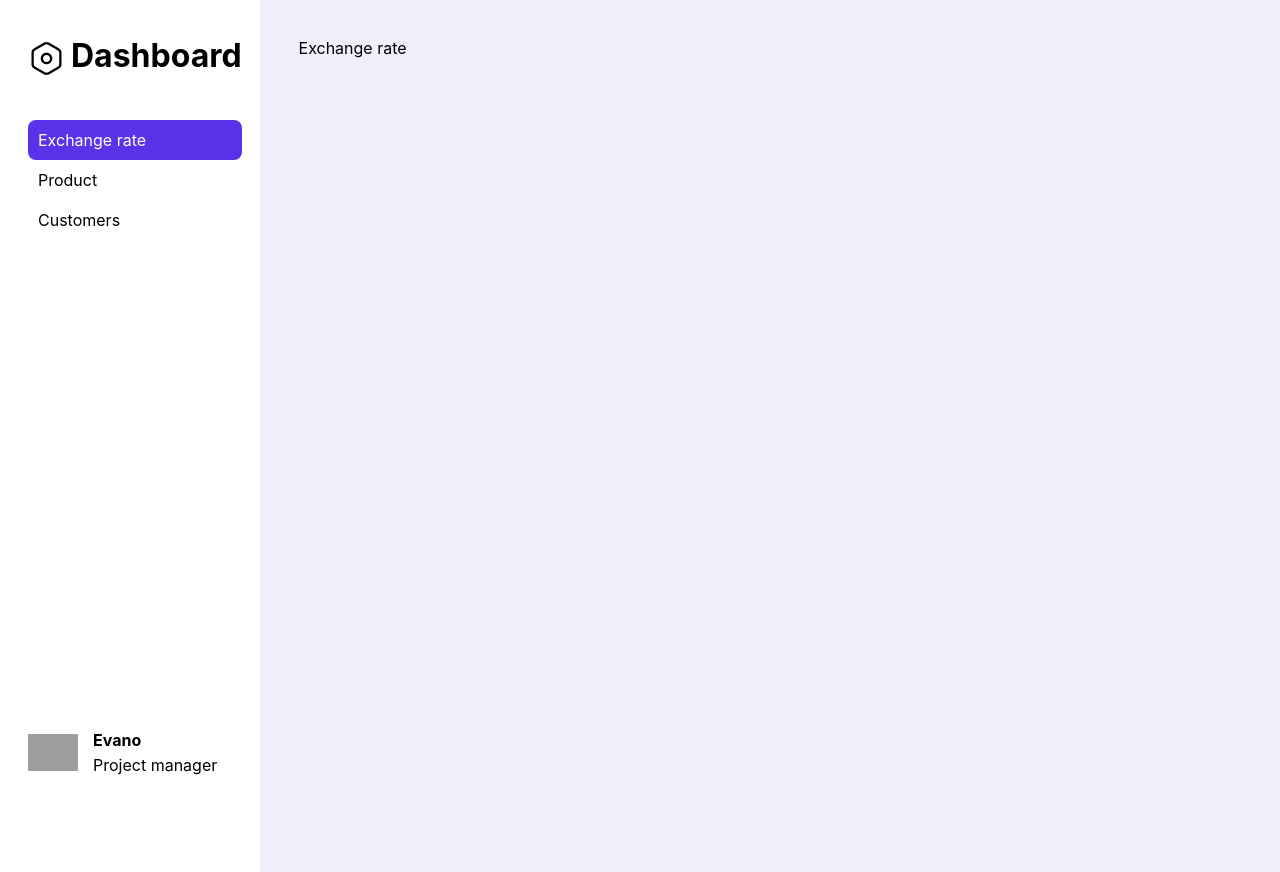
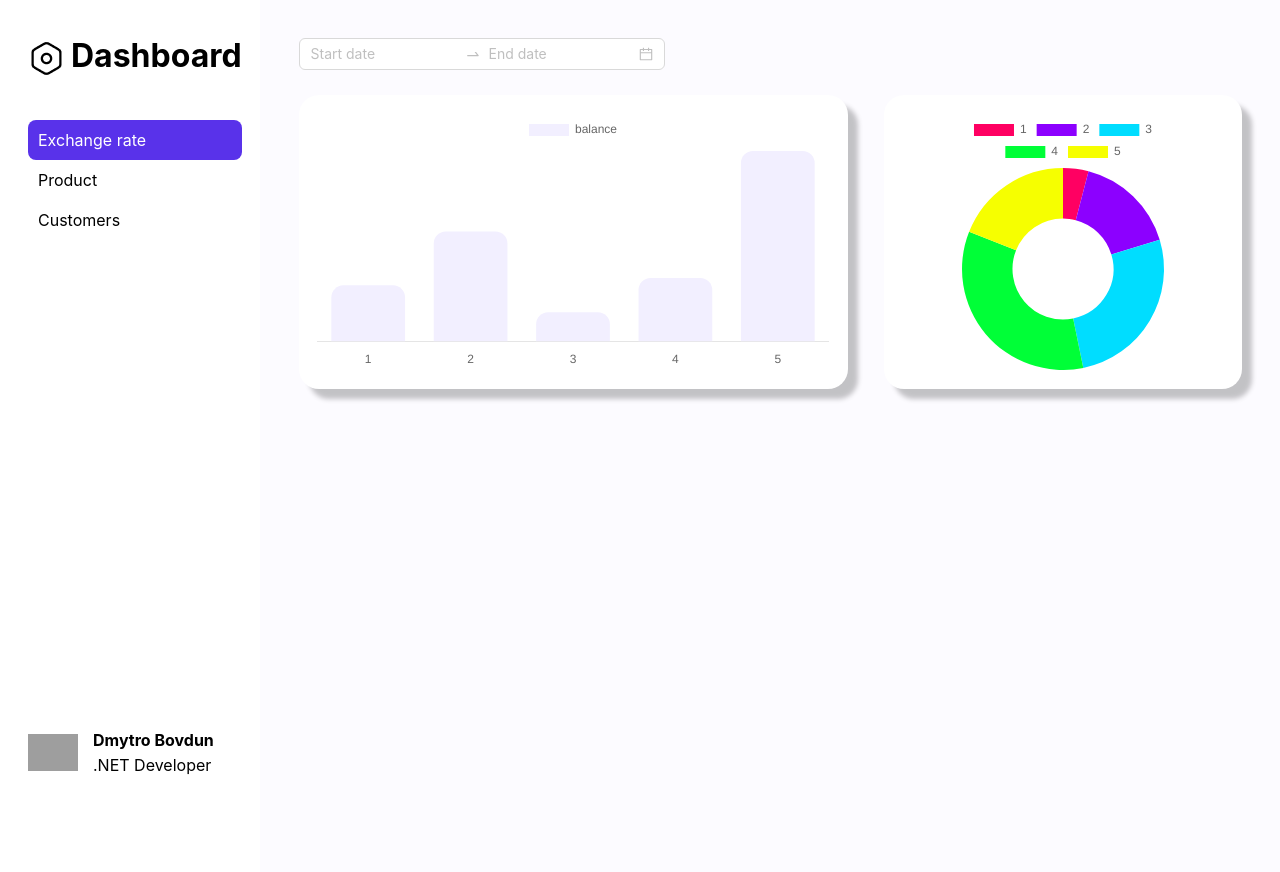
Before and after one commit to Mityasaurus/react_cw_18_02_24, a React (Create React App) app: page /exchange-rate in a window 1280 px wide. Built offline with nearby package versions, Linux system fonts and the light colour scheme; no server answers; grey boxes are pictures that could not be loaded.

Commit message:
Classwork 25 02 24 completed

```diff
--- a/package.json
+++ b/package.json
@@ -6,7 +6,10 @@
     "@testing-library/jest-dom": "^5.17.0",
     "@testing-library/react": "^13.4.0",
     "@testing-library/user-event": "^13.5.0",
+    "antd": "^5.14.2",
+    "chart.js": "^4.4.1",
     "react": "^18.2.0",
+    "react-chartjs-2": "^5.2.0",
     "react-dom": "^18.2.0",
     "react-router-dom": "^6.22.1",
     "react-scripts": "5.0.1",
--- a/src/App.css
+++ b/src/App.css
@@ -1,14 +1,15 @@
 .App {
   margin: 0;
   padding: 0;
-  background-color: #F1EFFB;
+  background-color: #fcfbff;
   width: 100%;
   min-height: 100vh;
 }
-a{
+a {
   text-decoration: none;
   color: black;
 }
-ul, li{
+ul,
+li {
   list-style: none;
 }
--- /dev/null
+++ b/src/components/BarChart.jsx
@@ -0,0 +1,62 @@
+import React from "react";
+import { Bar } from "react-chartjs-2";
+import {
+  Chart as ChartJS,
+  CategoryScale,
+  LinearScale,
+  BarElement,
+  Title,
+  Tooltip,
+  Legend,
+} from "chart.js";
+import s from "../style/charts.module.css";
+
+ChartJS.register(
+  CategoryScale,
+  LinearScale,
+  BarElement,
+  Title,
+  Tooltip,
+  Legend
+);
+
+export default function BarChart() {
+  const data = {
+    labels: [1, 2, 3, 4, 5],
+    datasets: [
+      {
+        label: "balance",
+        data: [23, 45, 12, 26, 78],
+        backgroundColor: "#F2EFFF",
+        hoverBackgroundColor: "#5932EA",
+        borderRadius: "12",
+      },
+      //   {
+      //     label: "sales",
+      //     data: [23, 45, 12, 26, 78],
+      //     backgroundColor: "#F2EFFF",
+      //     hoverBackgroundColor: "#5932EA",
+      //     borderRadius: "12",
+      //   },
+      //   {
+      //     label: "range",
+      //     data: [23, 45, 12, 26, 78],
+      //     backgroundColor: "#F2EFFF",
+      //     hoverBackgroundColor: "#5932EA",
+      //     borderRadius: "12",
+      //   },
+    ],
+  };
+  const options = {
+    responsive: true,
+    scales: {
+      x: { beginAtZero: true, grid: { display: false } },
+      y: { beginAtZero: true, grid: { display: false }, display: false },
+    },
+  };
+  return (
+    <div className={`${s.barChart} ${s.chart}`}>
+      <Bar data={data} options={options}></Bar>
+    </div>
+  );
+}
--- /dev/null
+++ b/src/components/Calendar.jsx
@@ -0,0 +1,33 @@
+import { Space, DatePicker } from "antd";
+import React from "react";
+import { useApp } from "../utils/context";
+
+const { RangePicker } = DatePicker;
+
+export default function Calendar() {
+  const { setStartDate, setEndDate } = useApp();
+  function handleGetDate(e) {
+    console.dir(e);
+    setStartDate(
+      e[0].$M.length !== 2 || e[0].$D.length !== 2
+        ? `${e[0].$y}0${e[0].$M + 1}0${e[0].$D}`
+        : `${e[0].$y}${e[0].$M + 1}${e[0].$D}`
+    );
+    setEndDate(
+      e[1].$M.length !== 2 || e[1].$D.length !== 2
+        ? `${e[1].$y}0${e[1].$M + 1}0${e[1].$D}`
+        : `${e[1].$y}${e[1].$M + 1}${e[1].$D}`
+    );
+  }
+  return (
+    <div>
+      <Space direction="vertical" size={12} style={{ marginBottom: "25px" }}>
+        <RangePicker
+          onFocus={(_, info) => {}}
+          onBlur={(_, info) => {}}
+          onChange={handleGetDate}
+        />
+      </Space>
+    </div>
+  );
+}
--- a/src/components/Footer.jsx
+++ b/src/components/Footer.jsx
@@ -9,8 +9,8 @@ export default function Footer() {
         alt="Profile"
       />
       <article>
-        <p className={s.text_name}>Evano</p>
-        <p className={s.text_desc}>Project manager</p>
+        <p className={s.text_name}>Dmytro Bovdun</p>
+        <p className={s.text_desc}>.NET Developer</p>
       </article>
     </footer>
   );
--- /dev/null
+++ b/src/components/PolarChart.jsx
@@ -0,0 +1,33 @@
+import React from "react";
+import { Chart as ChartJS, ArcElement, Tooltip, Legend } from "chart.js";
+import { Doughnut } from "react-chartjs-2";
+import s from "../style/charts.module.css";
+
+ChartJS.register(ArcElement, Tooltip, Legend);
+
+export default function PolarChart() {
+  const data = {
+    labels: [1, 2, 3, 4, 5],
+    datasets: [
+      {
+        label: "My first doughnut",
+        data: [12, 48, 78, 101, 56],
+        backgroundColor: [
+          "#ff0062",
+          "#8c00ff",
+          "#00ddff",
+          "#00ff37",
+          "#f6ff00",
+        ],
+        borderWidth: 0,
+        hoverOffset: 25,
+      },
+    ],
+  };
+  const options = {};
+  return (
+    <div className={`${s.chart} ${s.polarChart}`}>
+      <Doughnut data={data} options={options}></Doughnut>
+    </div>
+  );
+}
--- a/src/pages/ExchangeRate.jsx
+++ b/src/pages/ExchangeRate.jsx
@@ -1,5 +1,8 @@
 import React, { useEffect } from "react";
 import { useApp } from "../utils/context";
+import BarChart from "../components/BarChart";
+import PolarChart from "../components/PolarChart";
+import Calendar from "../components/Calendar";
 
 export default function ExchangeRate() {
   const { rate, get_rate_data } = useApp();
@@ -18,5 +21,19 @@ export default function ExchangeRate() {
     fetchData();
   }, []);
 
-  return <div>Exchange rate</div>;
+  return (
+    <div>
+      <Calendar />
+      <div
+        style={{
+          display: "flex",
+          alignItems: "flex-start",
+          justifyContent: "space-between",
+        }}
+      >
+        <BarChart />
+        <PolarChart />
+      </div>
+    </div>
+  );
 }
--- /dev/null
+++ b/src/style/charts.module.css
@@ -0,0 +1,17 @@
+.chart {
+  background-color: white;
+  padding: 2%;
+  border-radius: 20px;
+  box-shadow: 10px 10px 5px 0px rgba(0, 0, 0, 0.227);
+}
+.barChart {
+  width: 40vw;
+  height: 20vw;
+}
+.polarChart {
+  width: 25vw;
+  height: 20vw;
+  display: flex;
+  flex-direction: column;
+  align-items: center;
+}
--- a/src/style/navigation.module.css
+++ b/src/style/navigation.module.css
@@ -9,6 +9,6 @@
   padding: 10px 0 10px 10px;
   display: block;
 }
-.nav_btn:first-child{
+.nav_btn:first-child {
   margin-top: 40px;
 }
--- a/src/utils/context.js
+++ b/src/utils/context.js
@@ -9,6 +9,8 @@ export const useApp = () => {
 
 export const AppProvider = ({ children }) => {
   const [rate, setRate] = useState([]);
+  const [startDate, setStartDate] = useState();
+  const [endDate, setEndDate] = useState();
 
   const get_rate_data = async (...obj) => {
     try {
@@ -24,7 +26,9 @@ export const AppProvider = ({ children }) => {
   };
 
   return (
-    <AppContext.Provider value={{ rate, get_rate_data }}>
+    <AppContext.Provider
+      value={{ rate, get_rate_data, setStartDate, setEndDate }}
+    >
       {children}
     </AppContext.Provider>
   );
```
Also changed, not shown: 2 other files (tests, documents, lock files or other folders).
